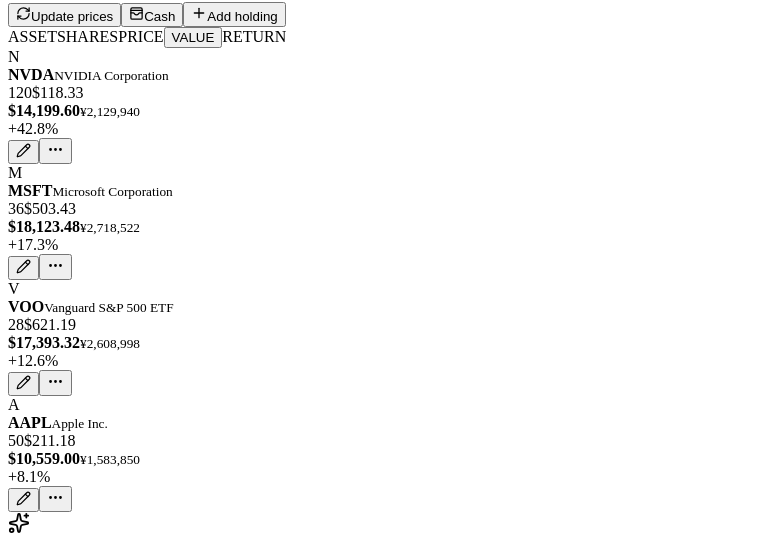
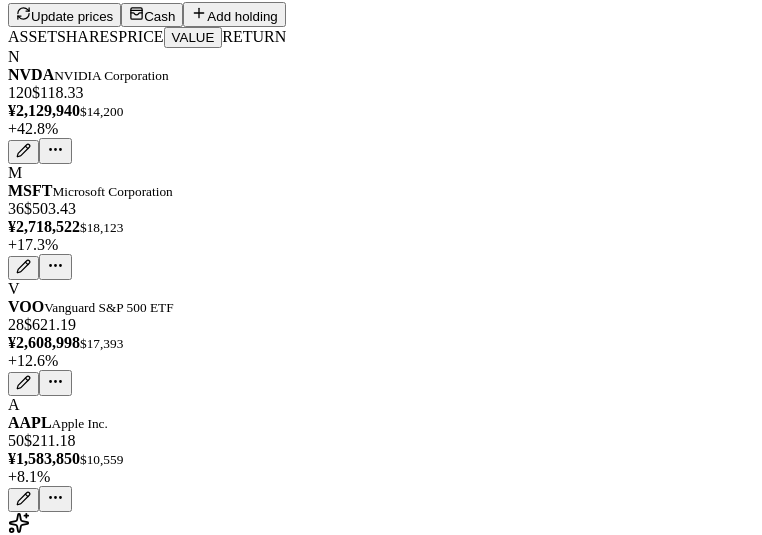
Before and after one commit to tokutake/portfolio, a React (Vite) app: page / in a window 1280 px wide. Shown: the part 1840-2375 px from the top of the page, without its empty margins (0-762 px from the left). Built offline with nearby package versions, Linux system fonts and the light colour scheme; the HTML template or start-up script is replaced by a standard one.

Commit message:
feat: show holding value in JPY->USD order for all holdings

```diff
--- a/src/components/HoldingsTable.tsx
+++ b/src/components/HoldingsTable.tsx
@@ -1,5 +1,5 @@
 import { MoreHorizontal, Pencil, Plus, RefreshCw, WalletCards } from 'lucide-react'
-import { parseMoney } from '../lib/money'
+import { formatAmount, parseMoney } from '../lib/money'
 import type { Holding } from '../types'
 
 type HoldingsTableProps = {
@@ -60,9 +60,12 @@
         </div>
         {holdings.map((holding, index) => {
           const mv = parseMoney(holding.value)
-          const conv = mv.currency === 'JPY'
-            ? `$${Math.round(mv.amount / fxRate).toLocaleString()}`
-            : `¥${Math.round(mv.amount * fxRate).toLocaleString()}`
+          // 表示は全銘柄で「円→ドル」の順に統一（日本株と同じ並び）
+          const isJpy = mv.currency === 'JPY'
+          const jpyAmount = isJpy ? mv.amount : mv.amount * fxRate
+          const usdAmount = isJpy ? mv.amount / fxRate : mv.amount
+          const jpyStr = formatAmount(jpyAmount, 'JPY', 0)
+          const usdStr = formatAmount(usdAmount, 'USD', 0)
           return (
             <div className="table-row" key={index}>
               <div className="asset-cell">
@@ -72,8 +75,8 @@
               <span>{holding.shares}</span>
               <span>{holding.price}</span>
               <div className="value-cell">
-                <strong>{holding.value}</strong>
-                <small>{conv}</small>
+                <strong>{jpyStr}</strong>
+                <small>{usdStr}</small>
               </div>
               <span className="positive">{holding.change}</span>
               <div className="row-actions">
```
